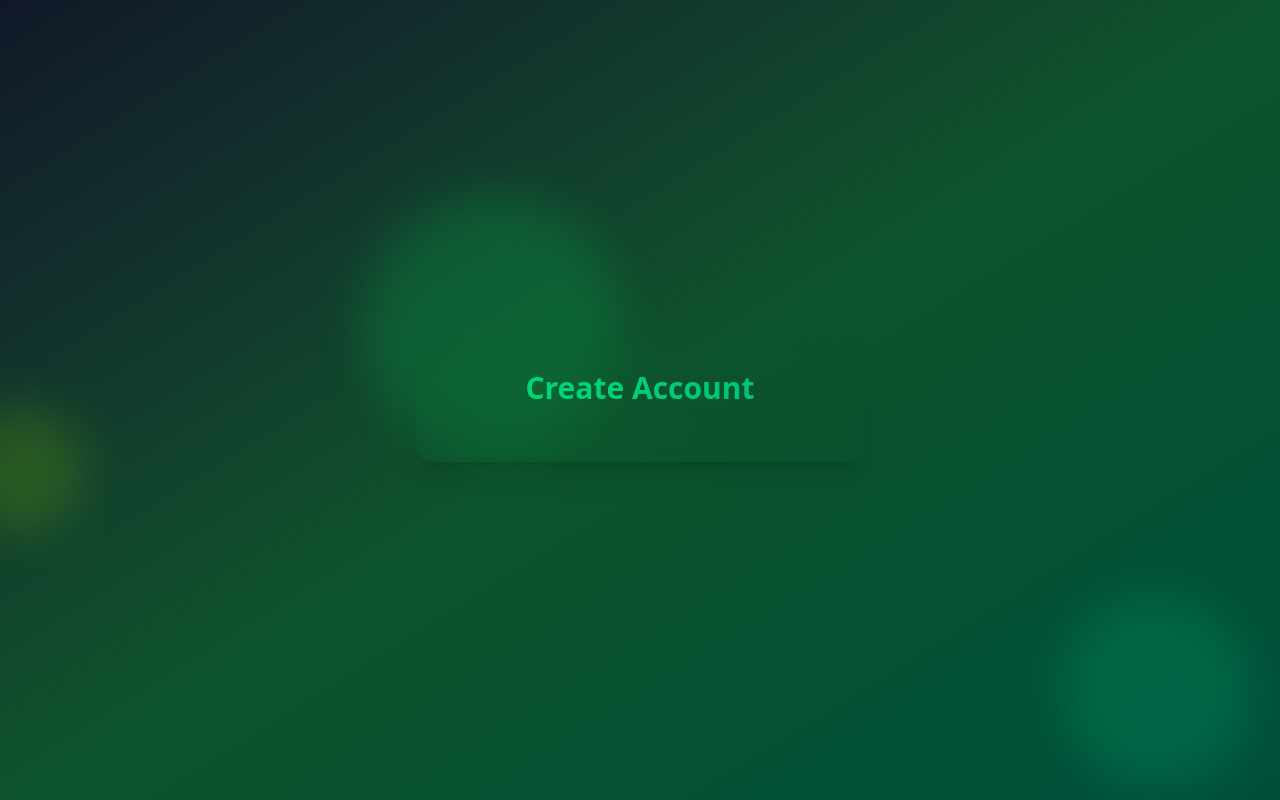
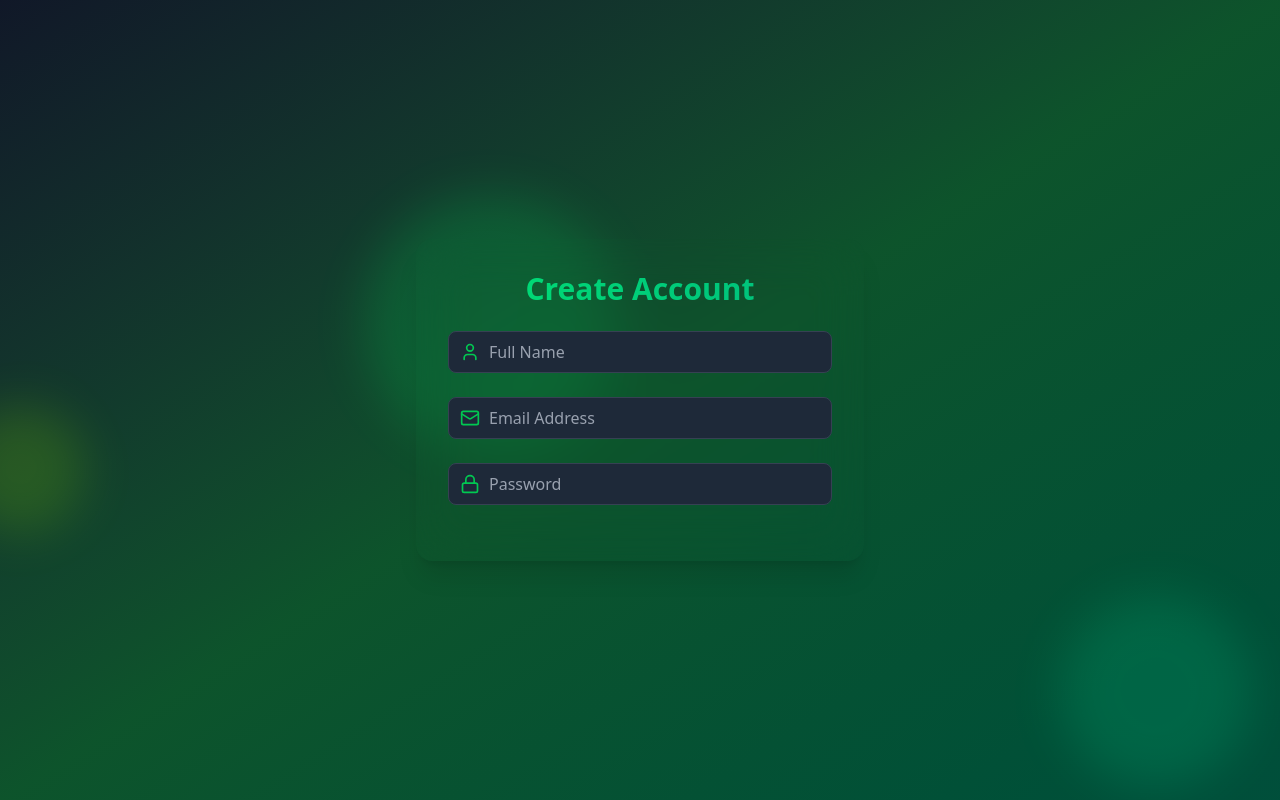
Before and after one commit to newcodesubed/email-verification, a React (Vite) app in the folder frontend/: page /signup in a window 1280 px wide. Built offline with nearby package versions, Linux system fonts and the light colour scheme.

Commit message:
feat: Inputfiled added

```diff
--- a/frontend/src/components/Input.jsx
+++ b/frontend/src/components/Input.jsx
@@ -1,16 +1,14 @@
-
-
-export default function Input({icon: Icon, ...props}) {
-  return (
-    <div className="realative mb-6">
-
+const Input = ({ icon: Icon, ...props }) => {
+	return (
+		<div className='relative mb-6'>
 			<div className='absolute inset-y-0 left-0 flex items-center pl-3 pointer-events-none'>
-            <Icon className="size-5 text-green-500 "/>
-        </div>
-        <input
+				<Icon className='size-5 text-green-500' />
+			</div>
+			<input
+				{...props}
 				className='w-full pl-10 pr-3 py-2 bg-gray-800 bg-opacity-50 rounded-lg border border-gray-700 focus:border-green-500 focus:ring-2 focus:ring-green-500 text-white placeholder-gray-400 transition duration-200'
-            {...props}
-        />
-    </div>
-  )
-}
+			/>
+		</div>
+	);
+};
+export default Input;
--- a/frontend/src/pages/SignUpPage.jsx
+++ b/frontend/src/pages/SignUpPage.jsx
@@ -1,6 +1,13 @@
 import{motion} from 'framer-motion'
+import Input from '../components/Input';
+import {User, Mail, Lock} from 'lucide-react';
+import { useState } from 'react';
 
 export default function SignUpPage() {
+    const [name, setName] = useState('');
+    const [email, setEmail] = useState('');
+    const [password, setPassword] = useState('');
+
     const handleSignUP = (e) => {
         e.preventDefault();
 
@@ -16,7 +23,32 @@ export default function SignUpPage() {
             <h2 className='text-3xl font-bold text-center bg-gradient-to-r from-green-400 to-emerald-500 text-transparent bg-clip-text mb-6'>
             Create Account
         </h2>
-        <form onSubmit={handleSignUP}></form>
+        <form onSubmit={handleSignUP}>
+            <Input
+                icon={User}
+                type="text"
+                placeholder="Full Name"
+                value={name}
+                onChange={(e) => setName(e.target.value)}
+                required
+            />
+            <Input
+                icon={Mail}
+                type="email"
+                placeholder="Email Address"
+                value={email}
+                onChange={(e) => setEmail(e.target.value)}
+                required
+            />
+            <Input
+                icon={Lock}
+                type="password"
+                placeholder="Password"
+                value={password}
+                onChange={(e) => setPassword(e.target.value)}
+                required
+            />
+        </form>
         </div>
     </motion.div>
   )
```
